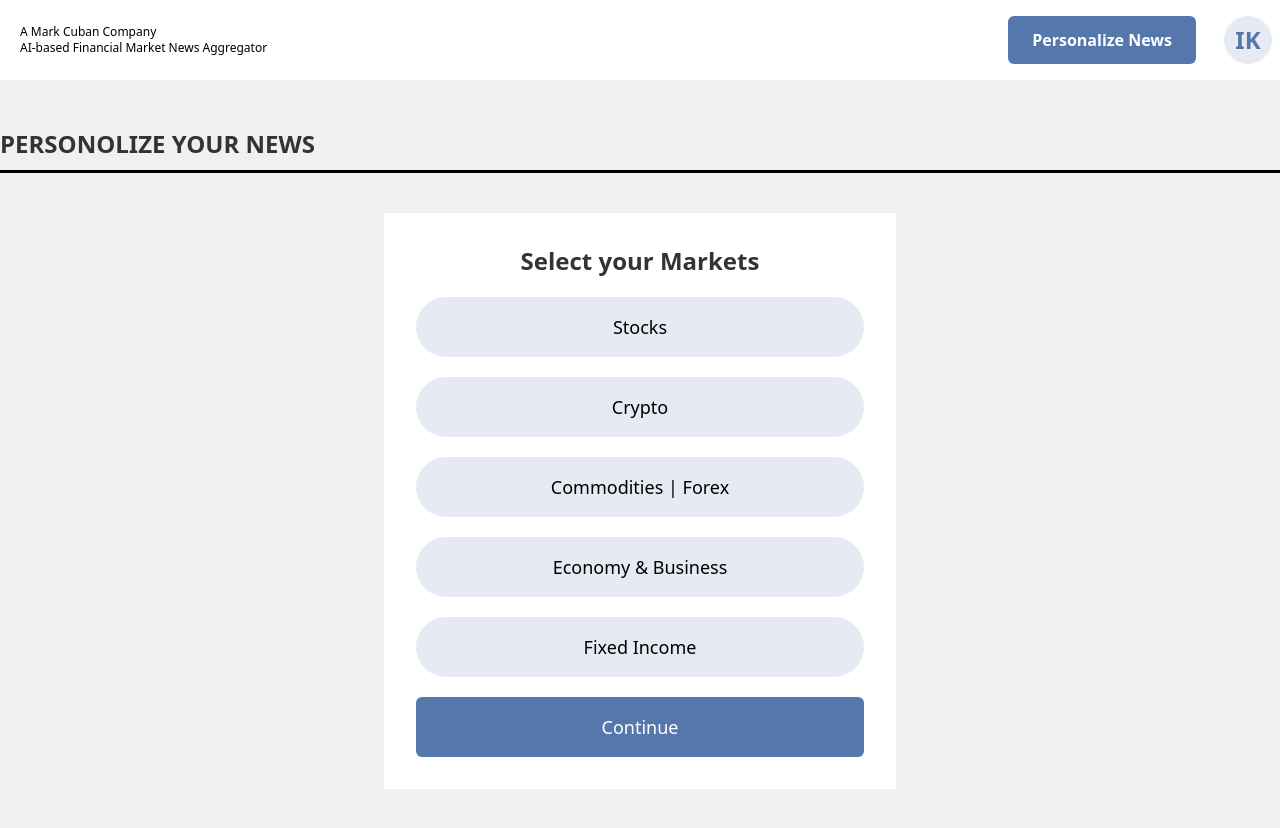
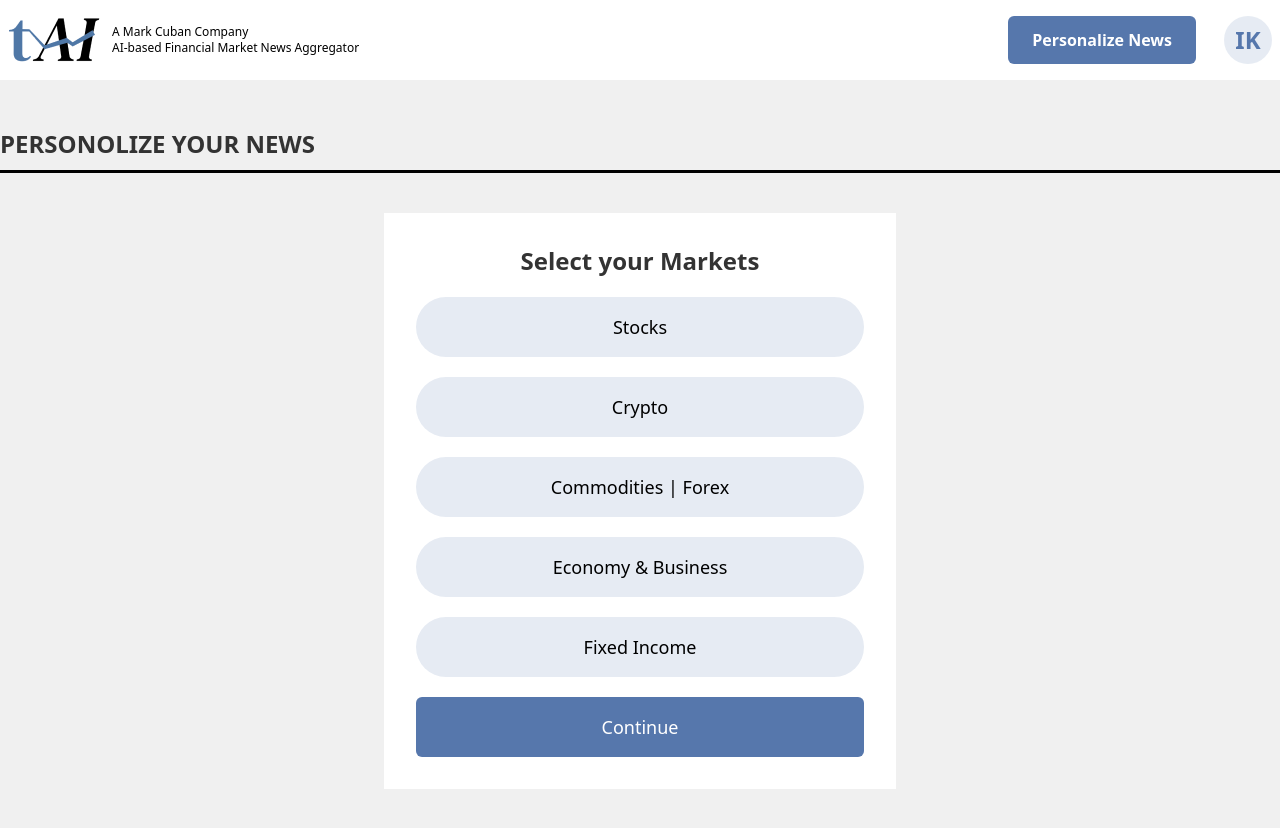
Before and after one commit to rakibulhasan-bu/ticker-ai, a plain HTML site: page personalizeNews.html in a window 1280 px wide. Drawn offline with nearby package versions, Linux system fonts and the light colour scheme; the site is published under a folder, as on GitHub Pages, so addresses that start at the root find nothing.

Commit message:
changes image path

```diff
--- a/personalizeNews.html
+++ b/personalizeNews.html
@@ -37,7 +37,7 @@
         <div class="flex items-center gap-1 md:gap-3">
           <a href="/index.html">
             <img
-              src="/assets/tickerAI-logo 1.png"
+              src="assets/tickerAI-logo 1.png"
               alt=""
               class="w-10 md:w-fit"
             />
```
Also changed, not shown: index.html (+1 -1 lines).
